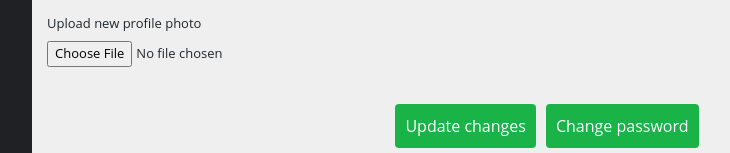
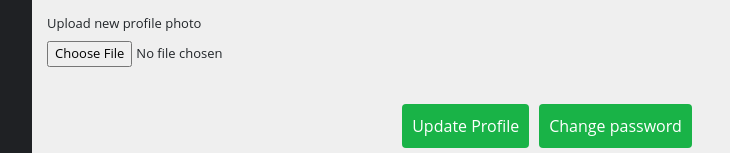
Before and after one commit to swasthikcnayak/team-sankalp-scl-maxo, a Django app: template djangoProject/users/templates/users/profile.html in a window 1280 px wide. Shown: the part 839-992 px from the top of the page, without its empty margins (218-948 px from the left). Run offline with Django 3.2, Linux system fonts and the light colour scheme; the template is opened without the code that fills it: values that come from a table or form of the project are taken from there, others are empty; some libraries are stand-ins or nearby versions.

Commit message:
update profile.html

```diff
--- a/djangoProject/users/templates/users/profile.html
+++ b/djangoProject/users/templates/users/profile.html
@@ -66,7 +66,7 @@
 
                 <div class="row">
                         <div class="btn-group mx-auto">
-                            <button class="button btn-info" style="vertical-align:middle"><span>Update changes</span>
+                            <button class="button btn-info" style="vertical-align:middle"><span>Update Profile</span>
                             </button>
                             <a href="{% url 'password_reset' %}">
                                 <button class="button btn  btn-info" type="button"><span>Change password </span>
```
